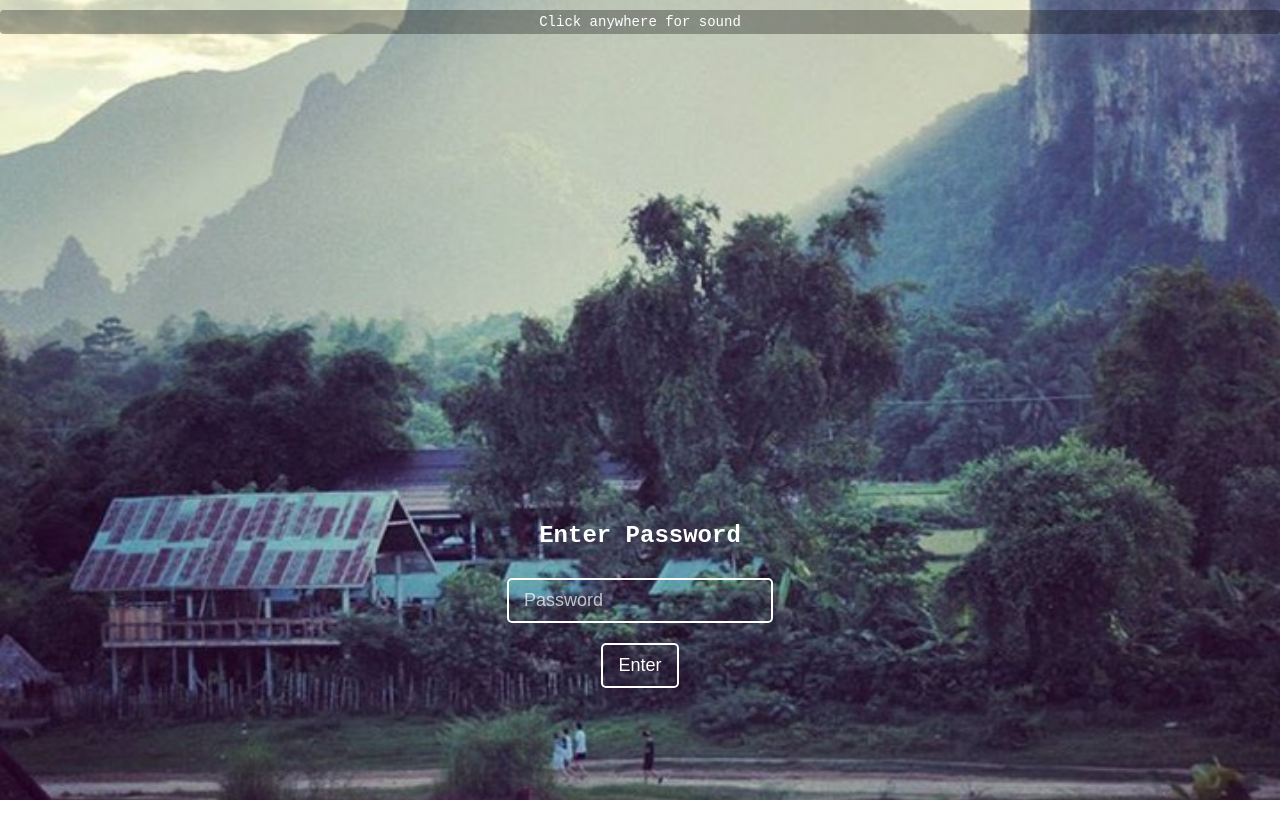
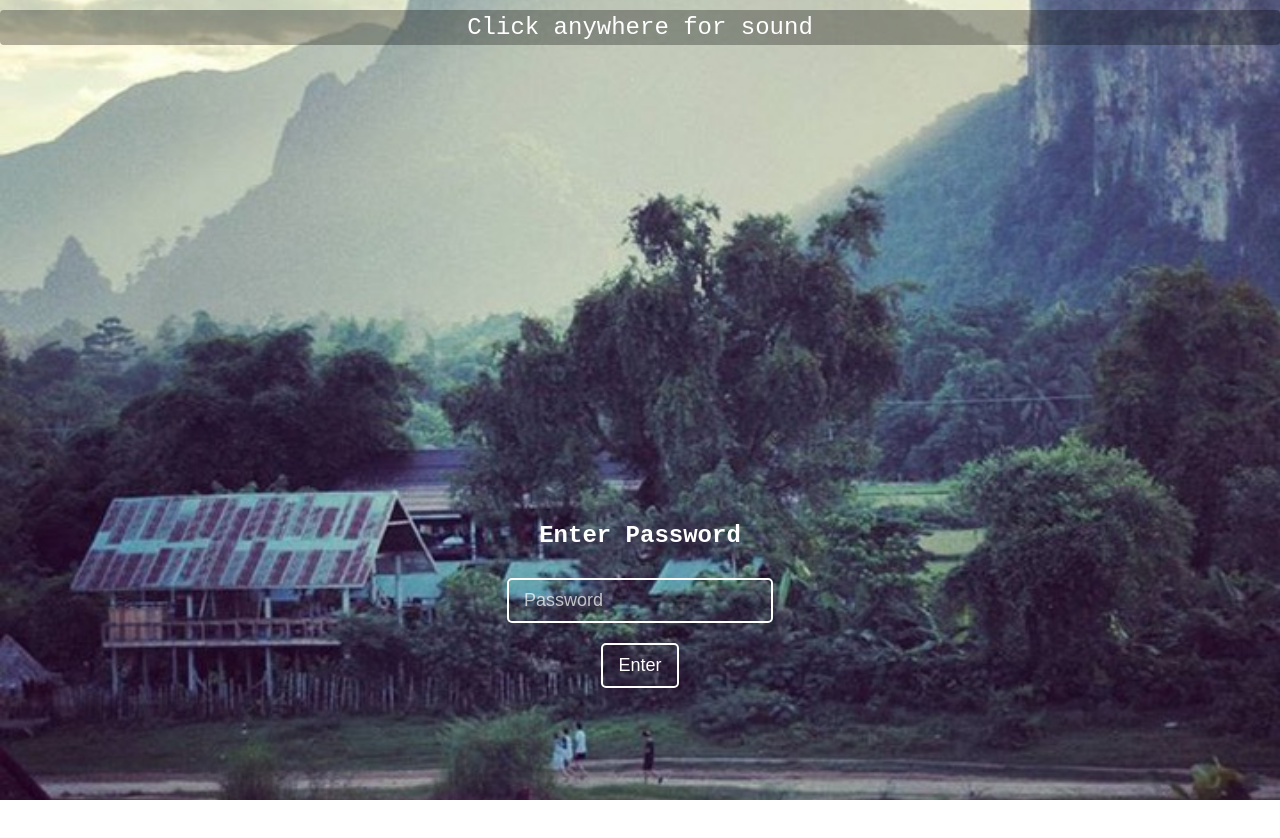
Before and after one commit to lowxyang/pls, a plain HTML site: page page1.html in a window 1280 px wide. Drawn offline with Linux system fonts and the light colour scheme; a web font is replaced by a local one.

Commit message:
Update page1.html

```diff
--- a/page1.html
+++ b/page1.html
@@ -12,7 +12,7 @@
                         border:2px solid white; border-radius:5px; background-color:rgba(255,255,255,0); color:white;}
         input::placeholder{color:rgba(255,255,255,0.7);}
         button:hover{background-color: rgba(255,255,255,0.2); cursor:pointer;}
-        #soundNotice{position:fixed; top:10px; width:100%; text-align:center; font-size:14px;
+        #soundNotice{position:fixed; top:10px; width:100%; text-align:center; font-size:24px;
                      color:#fff; background-color: rgba(0,0,0,0.3); padding:4px 0; border-radius:4px;}
         .bg { position:fixed; top:0; left:0; width:100%; height:100%; background-size:cover;
                background-position:center; transition:opacity 2s ease; z-index:-1; opacity:0; }
```
